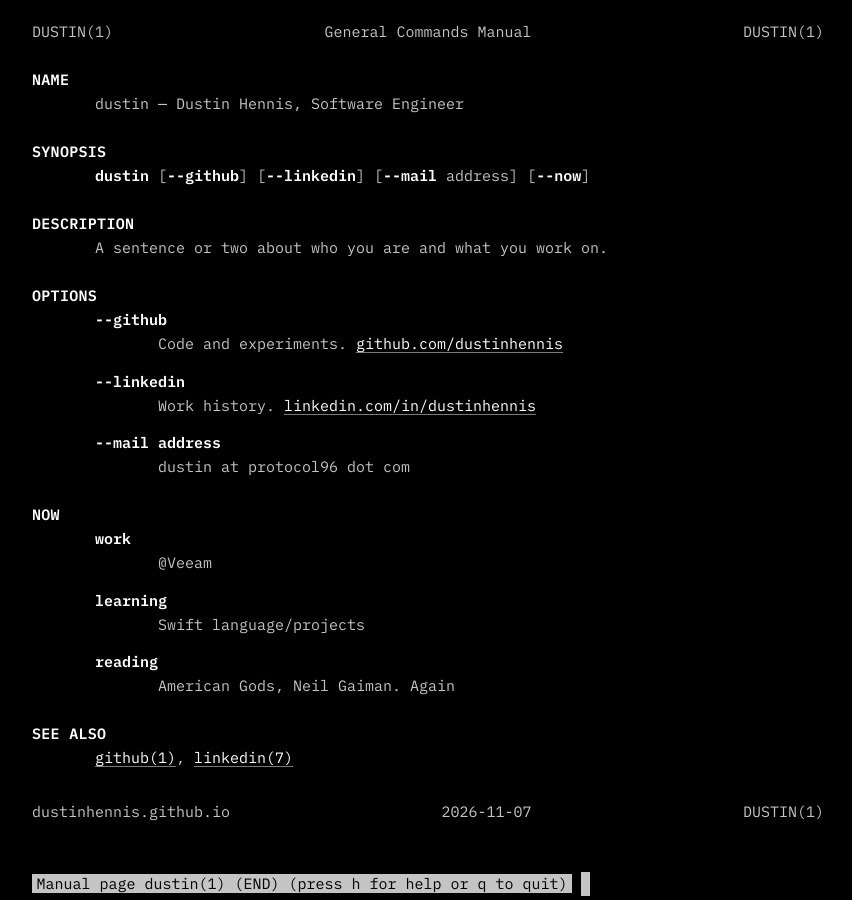
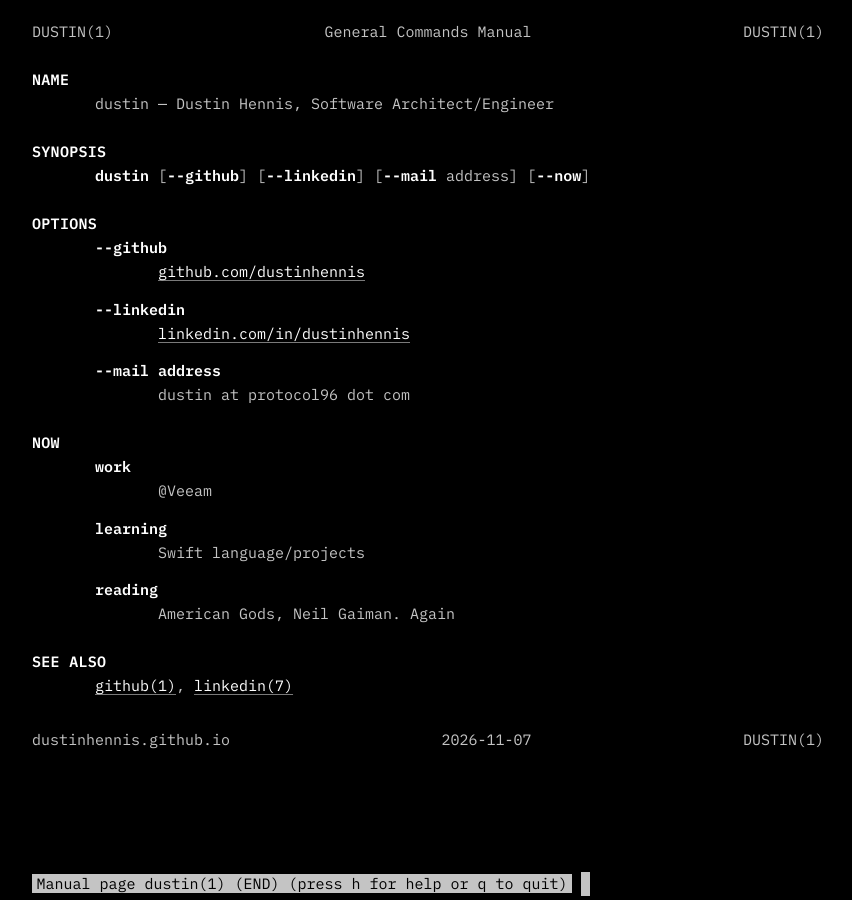
Before and after one commit to dustinhennis/dustinhennis.github.io, a Jekyll site: the page built from index.html, in a window 1280 px wide. Shown: the whole page, without its empty margins (212-1064 px from the left). Built offline with Jekyll 4.4.1, drawn with Linux system fonts in a browser that asks for light colours.

Commit message:
Update title, drop description, trim link text
Co-Authored-By: Claude Opus 5.5 <noreply@anthropic.com>

```diff
--- a/index.html
+++ b/index.html
@@ -3,7 +3,7 @@ layout: man
 ---
 <section>
   <h2>NAME</h2>
-  <div class="body"><p>dustin — Dustin Hennis, Software Engineer</p></div>
+  <div class="body"><p>dustin — Dustin Hennis, Software Architect/Engineer</p></div>
 </section>
 
 <section>
@@ -14,20 +14,13 @@ layout: man
 </section>
 
 <section>
-  <h2>DESCRIPTION</h2>
-  <div class="body">
-    <p>A sentence or two about who you are and what you work on.</p>
-  </div>
-</section>
-
-<section>
   <h2>OPTIONS</h2>
   <div class="body">
     <dl>
       <dt>--github</dt>
-      <dd>Code and experiments. <a href="https://github.com/dustinhennis">github.com/dustinhennis</a></dd>
+      <dd><a href="https://github.com/dustinhennis">github.com/dustinhennis</a></dd>
       <dt>--linkedin</dt>
-      <dd>Work history. <a href="https://www.linkedin.com/in/dustinhennis">linkedin.com/in/dustinhennis</a></dd>
+      <dd><a href="https://www.linkedin.com/in/dustinhennis">linkedin.com/in/dustinhennis</a></dd>
       <dt>--mail address</dt>
       <dd>dustin at protocol96 dot com</dd>
     </dl>
```
